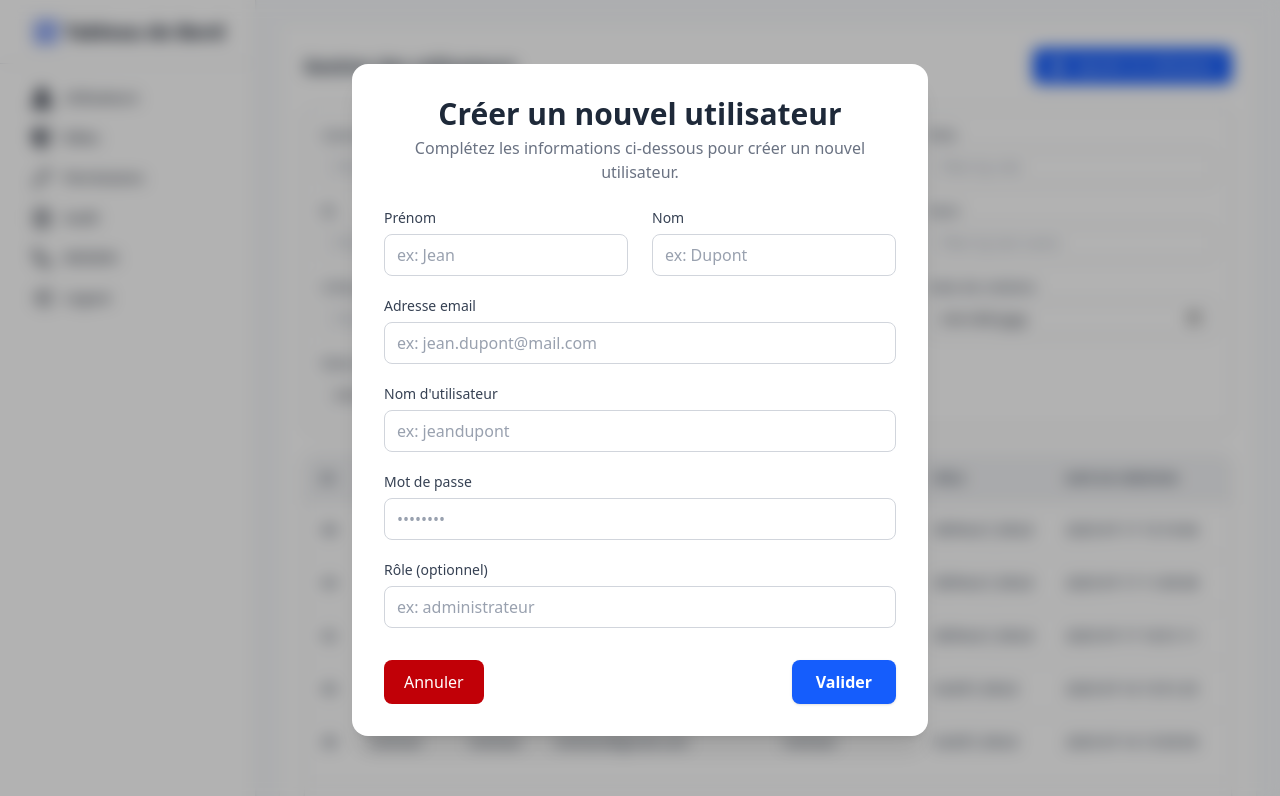
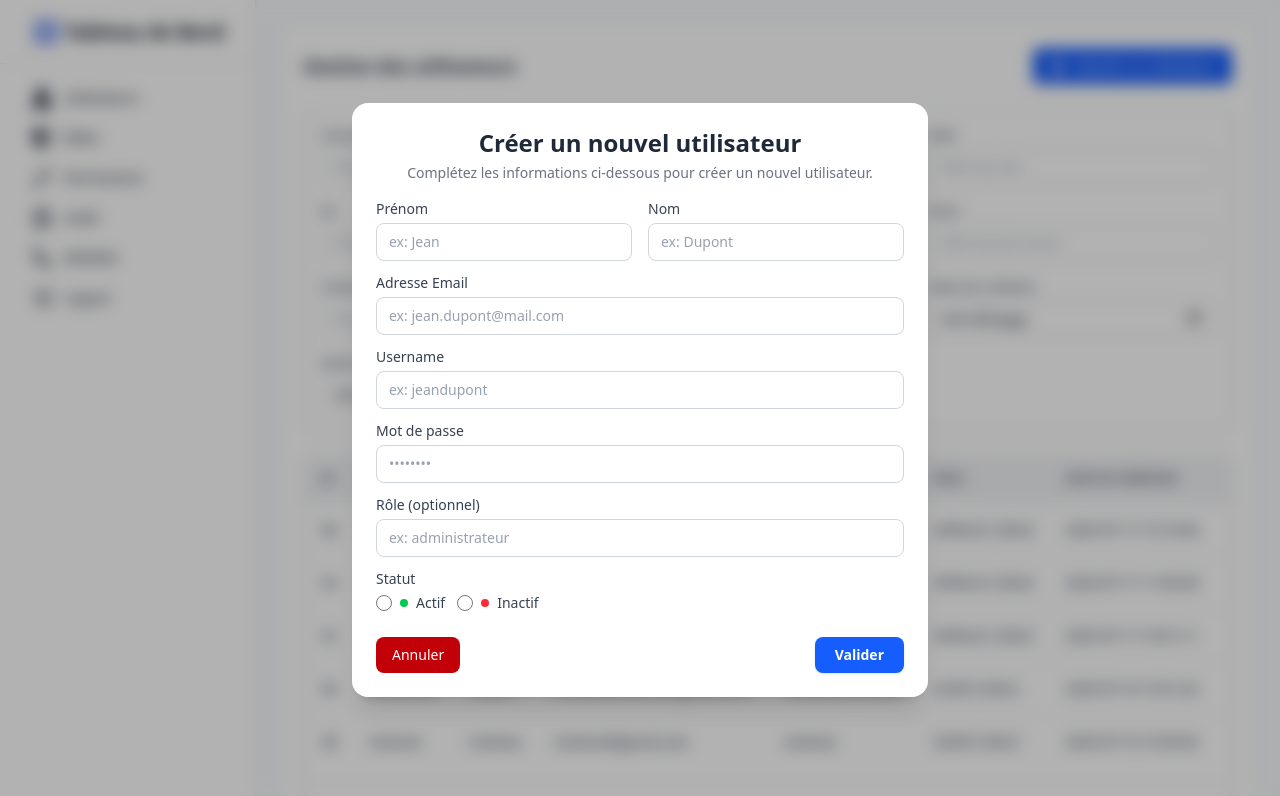
Before and after one commit to AbderaoufSouissi/Dynamic-IVR-Manager, a React (Vite) app in the folder IVR-client/: page /admin/users/create in a window 1280 px wide. Shown: the top 796 px of the page. Built offline with nearby package versions, Linux system fonts and the light colour scheme; no server answers.

Commit message:
Frontend: Modification du UserForm component

```diff
--- a/IVR-client/src/components/forms/UserForm.tsx
+++ b/IVR-client/src/components/forms/UserForm.tsx
@@ -1,5 +1,6 @@
 import { useEffect, useState } from "react";
 import { useLocation, useNavigate } from "react-router-dom";
+import type { User } from "../../types/types";
 
 interface UserFormProps {
   title: Title;
@@ -13,58 +14,59 @@ type Description =
 
 const UserForm = ({ title, description }: UserFormProps) => {
   const location = useLocation();
-  const user = location.state?.user;
-  const [firstName, setFirstName] = useState(user?.firstname || "");
-  const [lastName, setLastName] = useState(user?.lastname || "");
+  const user: User = location.state?.user;
+  const [firstName, setFirstName] = useState(user?.firstName || "");
+  const [lastName, setLastName] = useState(user?.lastName || "");
   const [email, setEmail] = useState(user?.email || "");
   const [username, setUsername] = useState(user?.username || "");
   const [password, setPassword] = useState(""); // You usually don't prefill password
-  const [role, setRole] = useState(user?.role || "");
+  const [role, setRole] = useState(user?.roleName || "");
+  const [active,setActive] = useState(user?.active)
 
   const navigate = useNavigate();
 
   const handleCancel = () => {
-      navigate("/admin/users"); // Go back to users page
+    navigate("/admin/users"); // Go back to users page
+  };
 
-
-      useEffect(() => {
+  useEffect(() => {
     if (user) {
-      setFirstName(user.firstname || "");
-      setLastName(user.lastname || "");
+      setFirstName(user.firstName || "");
+      setLastName(user.lastName || "");
       setEmail(user.email || "");
       setUsername(user.username || "");
-      setRole(user.role || "");
+      setRole(user.roleName || "");
+      setActive(user.active || false)
     }
   }, [user]);
-  };
 
   return (
     <div className="fixed inset-0 z-50 flex items-center justify-center backdrop-blur-sm bg-black/30 p-4">
       <div
         aria-labelledby="modal-title"
         aria-modal="true"
-        className="bg-white rounded-2xl shadow-xl w-full max-w-xl max-h-[98vh] "
+        className="bg-white rounded-2xl shadow-xl w-full max-w-xl max-h-[95vh] overflow-y-auto"
         role="dialog"
       >
-        <div className="p-8">
-          <header className="text-center mb-6">
-            <h2 className="text-3xl font-bold text-gray-800" id="modal-title">
+        <div className="p-6">
+          <header className="text-center mb-4">
+            <h2 className="text-2xl font-bold text-gray-800" id="modal-title">
               {title}
             </h2>
-            <p className="text-gray-500 mt-1">{description}</p>
+            <p className="text-gray-500 text-sm mt-1">{description}</p>
           </header>
 
           <form>
-            <div className="grid grid-cols-1 md:grid-cols-2 gap-x-6 gap-y-5">
+            <div className="grid grid-cols-1 md:grid-cols-2 gap-x-4 gap-y-3">
               <div>
                 <label
-                  className="block text-sm font-medium text-gray-700 mb-1.5"
+                  className="block text-sm font-medium text-gray-700 mb-1"
                   htmlFor="first-name"
                 >
                   Prénom
                 </label>
                 <input
-                  className="form-input w-full rounded-lg border border-gray-300 px-3 py-2 text-gray-900 placeholder-gray-400 focus:outline-none focus:ring-2 focus:ring-blue-500 focus:border-blue-500"
+                  className="form-input w-full rounded-lg border border-gray-300 px-3 py-2 text-sm text-gray-900 placeholder-gray-400 focus:outline-none focus:ring-2 focus:ring-blue-500 focus:border-blue-500"
                   value={firstName}
                   id="first-name"
                   onChange={(e) => setFirstName(e.target.value)}
@@ -75,13 +77,13 @@ const UserForm = ({ title, description }: UserFormProps) => {
 
               <div>
                 <label
-                  className="block text-sm font-medium text-gray-700 mb-1.5"
+                  className="block text-sm font-medium text-gray-700 mb-1"
                   htmlFor="last-name"
                 >
                   Nom
                 </label>
                 <input
-                  className="form-input w-full rounded-lg border border-gray-300 px-3 py-2 text-gray-900 placeholder-gray-400 focus:outline-none focus:ring-2 focus:ring-blue-500 focus:border-blue-500"
+                  className="form-input w-full rounded-lg border border-gray-300 px-3 py-2 text-sm text-gray-900 placeholder-gray-400 focus:outline-none focus:ring-2 focus:ring-blue-500 focus:border-blue-500"
                   value={lastName}
                   id="last-name"
                   onChange={(e) => setLastName(e.target.value)}
@@ -92,13 +94,13 @@ const UserForm = ({ title, description }: UserFormProps) => {
 
               <div className="md:col-span-2">
                 <label
-                  className="block text-sm font-medium text-gray-700 mb-1.5"
+                  className="block text-sm font-medium text-gray-700 mb-1"
                   htmlFor="email"
                 >
-                  Adresse email
+                  Adresse Email
                 </label>
                 <input
-                  className="form-input w-full rounded-lg border border-gray-300 px-3 py-2 text-gray-900 placeholder-gray-400 focus:outline-none focus:ring-2 focus:ring-blue-500 focus:border-blue-500"
+                  className="form-input w-full rounded-lg border border-gray-300 px-3 py-2 text-sm text-gray-900 placeholder-gray-400 focus:outline-none focus:ring-2 focus:ring-blue-500 focus:border-blue-500"
                   value={email}
                   id="email"
                   onChange={(e) => setEmail(e.target.value)}
@@ -109,13 +111,13 @@ const UserForm = ({ title, description }: UserFormProps) => {
 
               <div className="md:col-span-2">
                 <label
-                  className="block text-sm font-medium text-gray-700 mb-1.5"
+                  className="block text-sm font-medium text-gray-700 mb-1"
                   htmlFor="username"
                 >
-                  Nom d'utilisateur
+                  Username
                 </label>
                 <input
-                  className="form-input w-full rounded-lg border border-gray-300 px-3 py-2 text-gray-900 placeholder-gray-400 focus:outline-none focus:ring-2 focus:ring-blue-500 focus:border-blue-500"
+                  className="form-input w-full rounded-lg border border-gray-300 px-3 py-2 text-sm text-gray-900 placeholder-gray-400 focus:outline-none focus:ring-2 focus:ring-blue-500 focus:border-blue-500"
                   value={username}
                   id="username"
                   onChange={(e) => setUsername(e.target.value)}
@@ -126,13 +128,13 @@ const UserForm = ({ title, description }: UserFormProps) => {
 
               <div className="md:col-span-2">
                 <label
-                  className="block text-sm font-medium text-gray-700 mb-1.5"
+                  className="block text-sm font-medium text-gray-700 mb-1"
                   htmlFor="password"
                 >
                   Mot de passe
                 </label>
                 <input
-                  className="form-input w-full rounded-lg border border-gray-300 px-3 py-2 text-gray-900 placeholder-gray-400 focus:outline-none focus:ring-2 focus:ring-blue-500 focus:border-blue-500"
+                  className="form-input w-full rounded-lg border border-gray-300 px-3 py-2 text-sm text-gray-900 placeholder-gray-400 focus:outline-none focus:ring-2 focus:ring-blue-500 focus:border-blue-500"
                   id="password"
                   value={password}
                   onChange={(e) => setPassword(e.target.value)}
@@ -143,13 +145,13 @@ const UserForm = ({ title, description }: UserFormProps) => {
 
               <div className="md:col-span-2">
                 <label
-                  className="block text-sm font-medium text-gray-700 mb-1.5"
+                  className="block text-sm font-medium text-gray-700 mb-1"
                   htmlFor="role"
                 >
                   Rôle (optionnel)
                 </label>
                 <input
-                  className="form-input w-full rounded-lg border border-gray-300 px-3 py-2 text-gray-900 placeholder-gray-400 focus:outline-none focus:ring-2 focus:ring-blue-500 focus:border-blue-500"
+                  className="form-input w-full rounded-lg border border-gray-300 px-3 py-2 text-sm text-gray-900 placeholder-gray-400 focus:outline-none focus:ring-2 focus:ring-blue-500 focus:border-blue-500"
                   value={role}
                   id="role"
                   onChange={(e) => setRole(e.target.value)}
@@ -157,18 +159,63 @@ const UserForm = ({ title, description }: UserFormProps) => {
                   type="text"
                 />
               </div>
+
+              <div className="md:col-span-2">
+                <label className="text-sm font-medium text-gray-700 mb-1 block">
+                  Statut
+                </label>
+                <div className="flex flex-col sm:flex-row gap-3">
+                  {/* Active Radio Button */}
+                  <label
+                    htmlFor="active"
+                    className="flex items-center cursor-pointer"
+                  >
+                    <input
+                      type="radio"
+                      name="status"
+                      id="active"
+                      value="active"
+                      className="h-4 w-4 text-green-600 border-gray-300 focus:ring-green-500"
+                      checked = {active === true}
+                    />
+                    <span className="ml-2 flex items-center text-sm text-gray-700">
+                      <span className="w-2 h-2 bg-green-500 rounded-full mr-2"></span>
+                      Actif
+                    </span>
+                  </label>
+
+                  {/* Inactive Radio Button */}
+                  <label
+                    htmlFor="inactive"
+                    className="flex items-center cursor-pointer"
+                  >
+                    <input
+                      type="radio"
+                      name="status"
+                      id="inactive"
+                      value="inactive"
+                      className="h-4 w-4 text-red-600 border-gray-300 focus:ring-red-500"
+                      checked = {active === false}
+                    />
+                    <span className="ml-2 flex items-center text-sm text-gray-700">
+                      <span className="w-2 h-2 bg-red-500 rounded-full mr-2"></span>
+                      Inactif
+                    </span>
+                  </label>
+                </div>
+              </div>
             </div>
 
-            <footer className="mt-8 flex justify-between">
+            <footer className="mt-6 flex justify-between">
               <button
-                className="px-5 cursor-pointer py-2.5 bg-red-700 text-white font-medium rounded-lg hover:bg-red-800 transition"
+                className="px-4 cursor-pointer py-2 bg-red-700 text-white font-medium rounded-lg hover:bg-red-800 transition text-sm"
                 type="button"
                 onClick={handleCancel}
               >
                 Annuler
               </button>
               <button
-                className="px-6 cursor-pointer py-2.5 bg-blue-600 text-white font-semibold rounded-lg shadow hover:bg-blue-700 focus:outline-none focus:ring-2 focus:ring-offset-2 focus:ring-blue-500 transition"
+                className="px-5 cursor-pointer py-2 bg-blue-600 text-white font-semibold rounded-lg shadow hover:bg-blue-700 focus:outline-none focus:ring-2 focus:ring-offset-2 focus:ring-blue-500 transition text-sm"
                 type="submit"
               >
                 Valider
```
